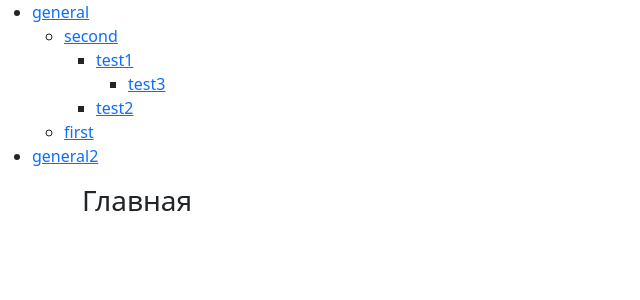
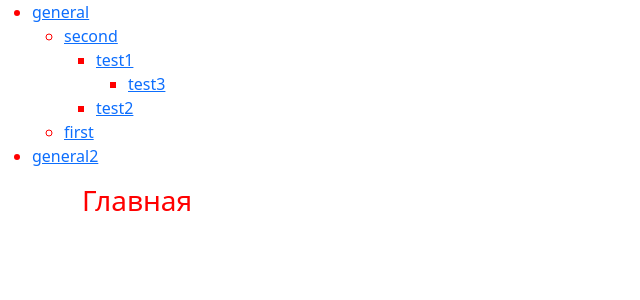
Before and after one commit to mixa42/cms, a Django app: page / in a window 1280 px wide. Shown: the top 300 px of the page, without its empty margins (0-640 px from the left). Run offline with Django 4.2, Linux system fonts and the light colour scheme; data comes from the database, SQL or seed files in the repository; some libraries are stand-ins or nearby versions.

Commit message:
main.scss

```diff
--- a/webapp/templates/base.html
+++ b/webapp/templates/base.html
@@ -11,6 +11,9 @@
     <script src="https://code.jquery.com/jquery-3.6.3.min.js" integrity="sha256-pvPw+upLPUjgMXY0G+8O0xUf+/Im1MZjXxxgOcBQBXU=" crossorigin="anonymous"></script>
     <script src="https://cdn.jsdelivr.net/npm/bootstrap@5.0.2/dist/js/bootstrap.bundle.min.js" integrity="sha384-MrcW6ZMFYlzcLA8Nl+NtUVF0sA7MsXsP1UyJoMp4YLEuNSfAP+JcXn/tWtIaxVXM" crossorigin="anonymous"></script>
 
+    <script src="https://raw.githubusercontent.com/jonmiles/bootstrap-treeview/master/src/js/bootstrap-treeview.js"> </script>
+
+    <link rel="stylesheet" href="{% static 'main.css' %}">
 
 </head>
 <body>
--- a/webapp/templates/menu.html
+++ b/webapp/templates/menu.html
@@ -1,3 +1,4 @@
+{% comment %} https://codepen.io/davilotus/pen/KBRNYp {% endcomment %}
 <ul>
   {% for item in menu_items %}
     {% if item.parent_id is None %}
--- a/webapp/webapp/settings.py
+++ b/webapp/webapp/settings.py
@@ -117,6 +117,7 @@ USE_TZ = True
 # https://docs.djangoproject.com/en/4.1/howto/static-files/
 
 STATIC_URL = 'static/'
+STATIC_ROOT = './static/'
 
 # Default primary key field type
 # https://docs.djangoproject.com/en/4.1/ref/settings/#default-auto-field
--- /dev/null
+++ b/webapp/webapp/static/main.css
@@ -0,0 +1,3 @@
+body {
+  color: red;
+}/*# sourceMappingURL=main.css.map */
--- /dev/null
+++ b/webapp/webapp/static/main.scss
@@ -0,0 +1,3 @@
+body {
+    color: red;
+}
```
Also changed, not shown: 1 other file.
